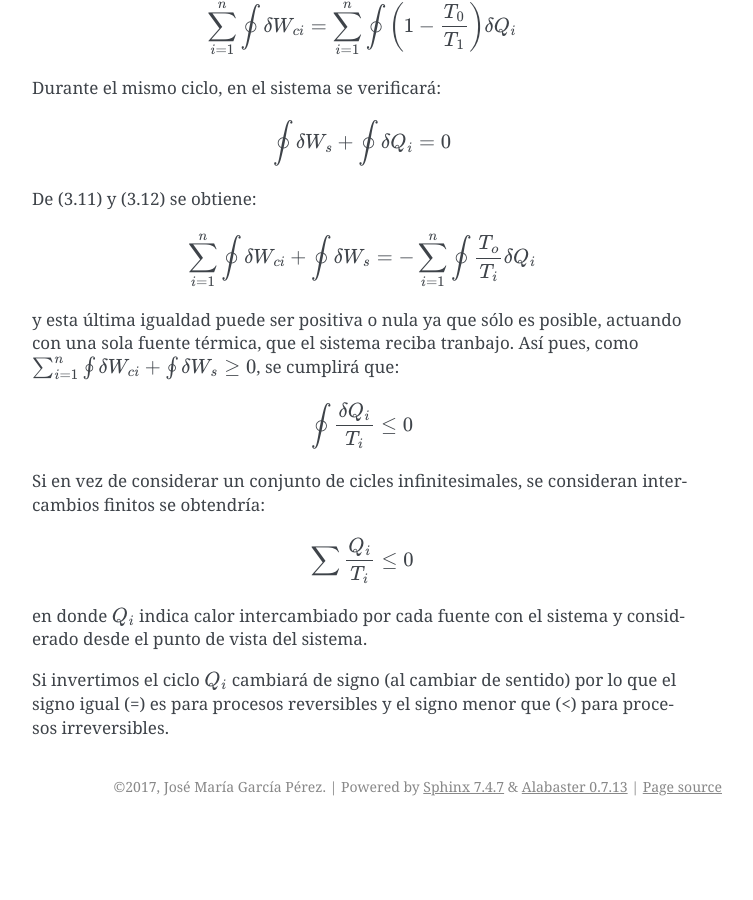
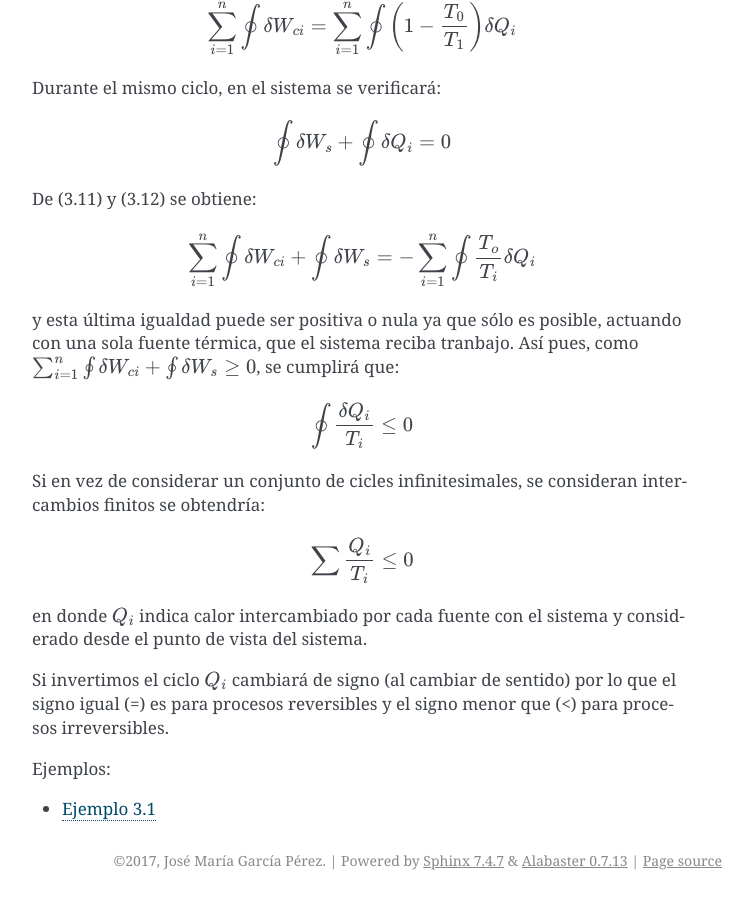
Before and after one commit to mantielero/termodinamica, a Sphinx documentation site: the page built from source/segundo_principio_clausius.rst, in a window 1280 px wide and 900 px high, scrolled down 2334 px. Shown: the whole window, without its empty margins (388-1141 px from the left). Built offline with Sphinx 7.4.7, drawn with Linux system fonts in a browser that asks for light colours; before the commit the page ends 3160 px from its top, so only the background shows below that.

Commit message:
Update segundo_principio_clausius.rst

```diff
--- a/source/segundo_principio_clausius.rst
+++ b/source/segundo_principio_clausius.rst
@@ -105,3 +105,10 @@ Si en vez de considerar un conjunto de cicles infinitesimales, se consideran int
 en donde :math:`Q_i` indica calor intercambiado por cada fuente con el sistema y considerado desde el punto de vista del sistema.
 
 Si invertimos el ciclo :math:`Q_i` cambiará de signo (al cambiar de sentido) por lo que el signo igual (=) es para procesos reversibles y el signo menor que (<) para procesos irreversibles.
+
+
+.. toctree::
+   :maxdepth: 1
+   :caption: Ejemplos:
+
+   segundo_principio_clausius_ejemplo
```
